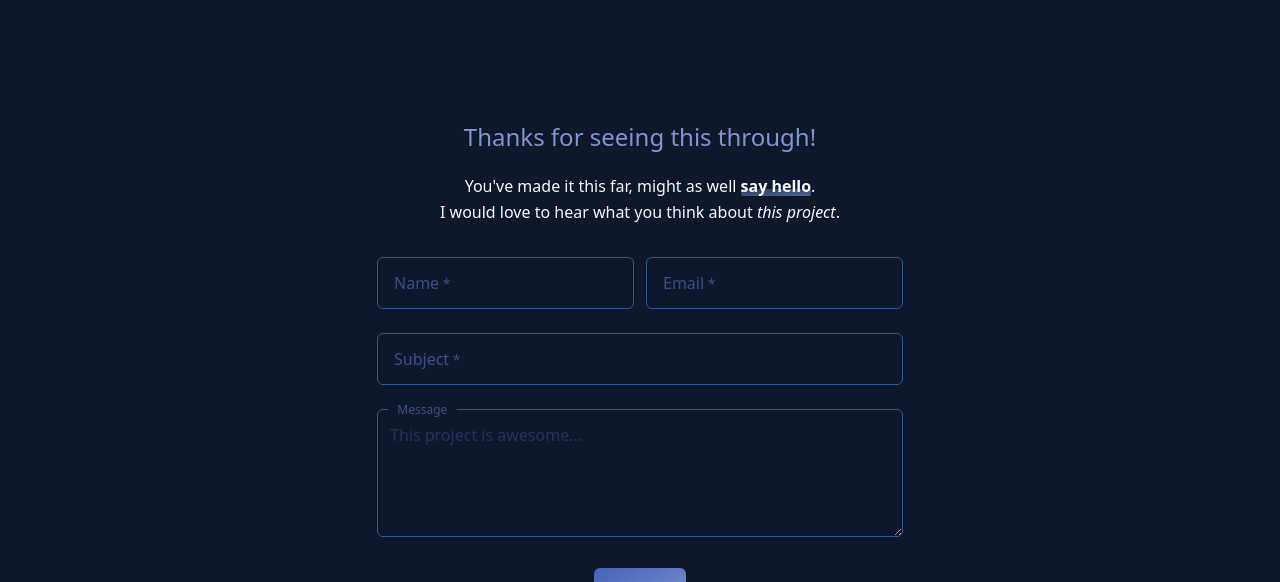
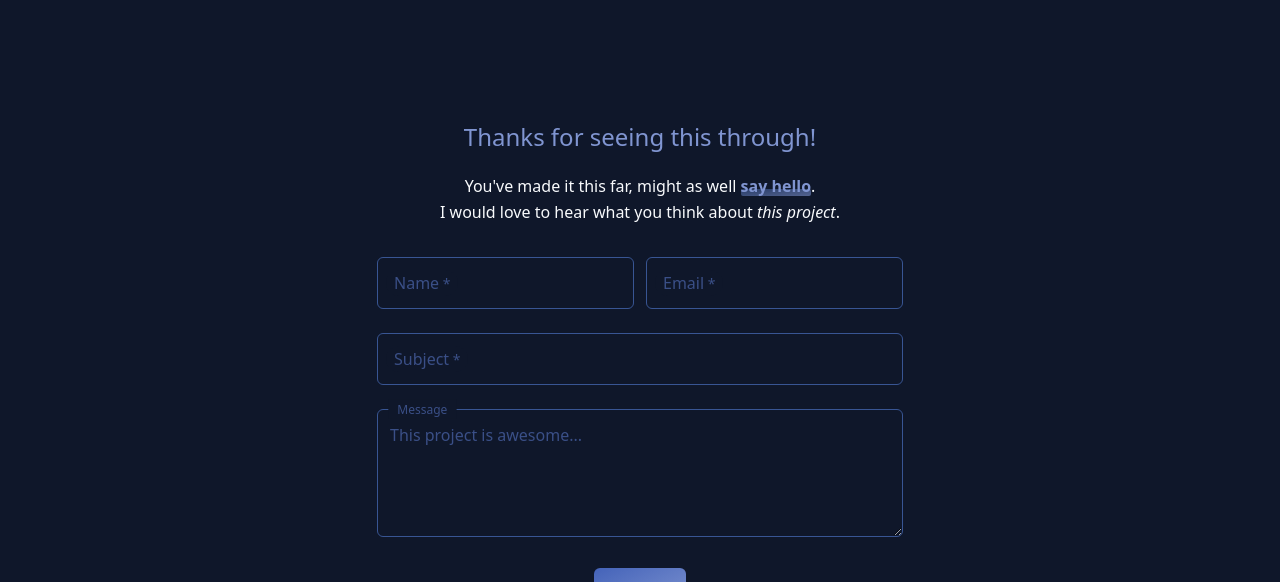
Before and after one commit to hn275/portfolio, a React (Vite) app: page / in a window 1280 px wide. Shown: the part 4133-4715 px from the top of the page. Built offline with nearby package versions, Linux system fonts and the light colour scheme.

Commit message:
feat: no-devicons-skills

```diff
--- a/index.html
+++ b/index.html
@@ -18,11 +18,6 @@
       href="https://fonts.googleapis.com/css2?family=JetBrains+Mono:ital,wght@0,400;0,500;0,700;1,600&display=swap"
       rel="stylesheet"
     />
-    <link
-      rel="stylesheet"
-      href="https://cdn.jsdelivr.net/gh/devicons/devicon@v2.15.1/devicon.min.css"
-    />
-
     <title>Hal Nguyen</title>
   </head>
   <body>
--- a/src/App.tsx
+++ b/src/App.tsx
@@ -155,6 +155,7 @@ function App() {
           </section>
         </AnimatedSection>
 
+        {/* CONTACT ME */}
         <FadeIn>
           <motion.section
             id="contact"
@@ -165,7 +166,7 @@ function App() {
             </h2>
             <p>
               You&apos;ve made it this far, might as well&nbsp;
-              <AnimatedUnderline className="font-semibold">
+              <AnimatedUnderline className="font-semibold text-accent">
                 say hello
               </AnimatedUnderline>
               .
--- a/src/features/ContactForm/index.tsx
+++ b/src/features/ContactForm/index.tsx
@@ -69,7 +69,8 @@ export function ContactForm(props: Props) {
             "peer w-full text-main outline-none",
             "bg-transparent p-3 min-h-[8rem]",
             "border border-brand-50 dark:border-brand-300 rounded-md",
-            "placeholder:text-brand-100/25",
+            "placeholder:text-brand-300/50",
+            "dark:placeholder:text-brand-100/50",
           ])}
           placeholder="This project is awesome..."
           value={message}
```
